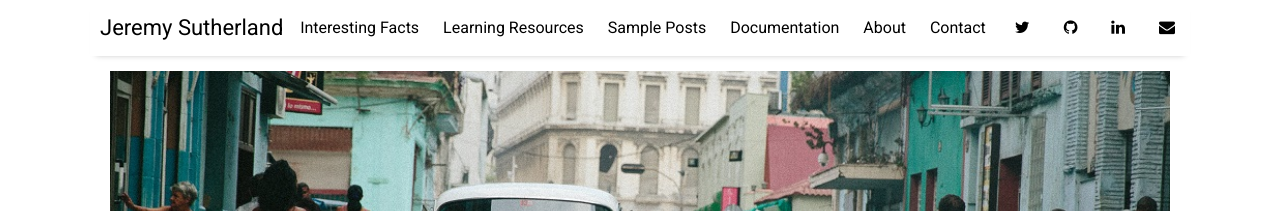
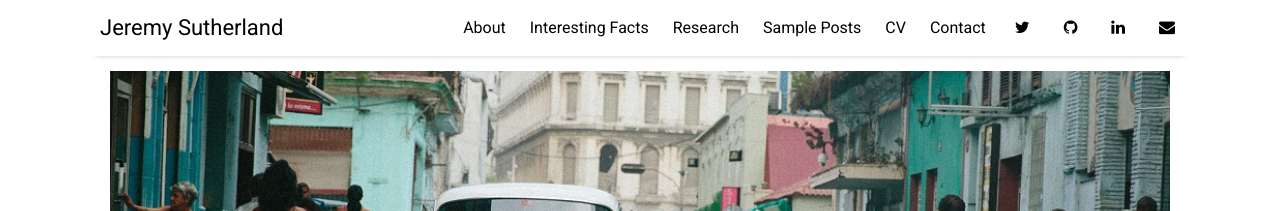
Before and after one commit to jeremysutherland/jeremysutherland.github.io, a Jekyll site: the page built from index.html, in a window 1280 px wide. Shown: the top 211 px of the page. Built offline with Jekyll 4.4.1, drawn with Linux system fonts in a browser that asks for light colours; nearby versions of some CDN libraries; the list of posts is cut into pages by our own code.

Commit message:
Update settings.yml

```diff
--- a/_data/settings.yml
+++ b/_data/settings.yml
@@ -7,11 +7,11 @@ disqus:
 google-ID: 'UA-112060364-2'
 
 menu:
+- {name: 'About',              url: 'about'}
 - {name: 'Interesting Facts',  url: 'facts'}
-- {name: 'Learning Resources', url: 'resources'}
+- {name: 'Research',           url: 'resources'}
 - {name: 'Sample Posts',       url: 'sample-posts'}
-- {name: 'Documentation',      url: 'documentation'}
-- {name: 'About',              url: 'about'}
+- {name: 'CV',                 url: 'documentation'}
 - {name: 'Contact',            url: 'contact'}
 
 # Available social icons are powered by Font Awesome, so you can use any icon that they offer
```
